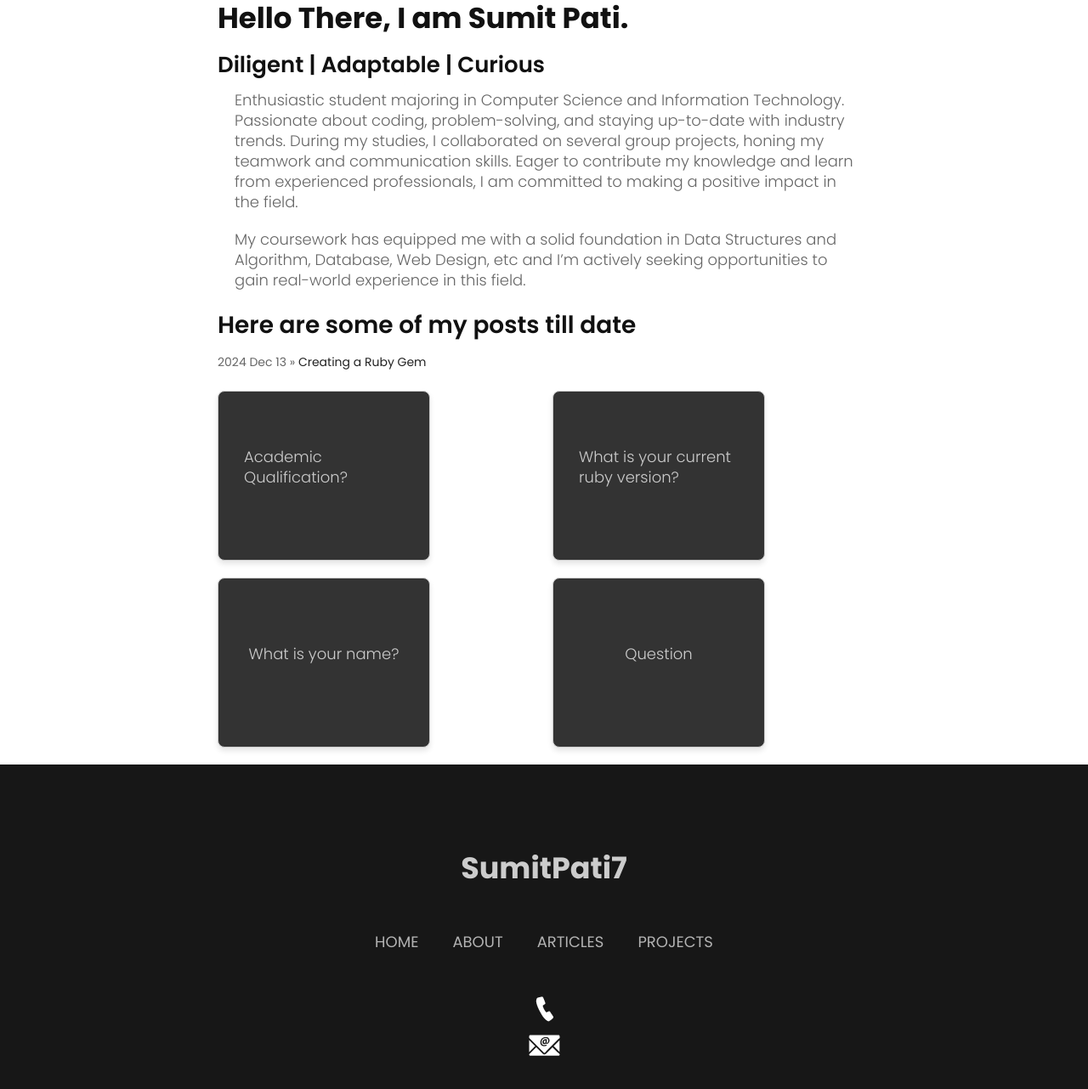
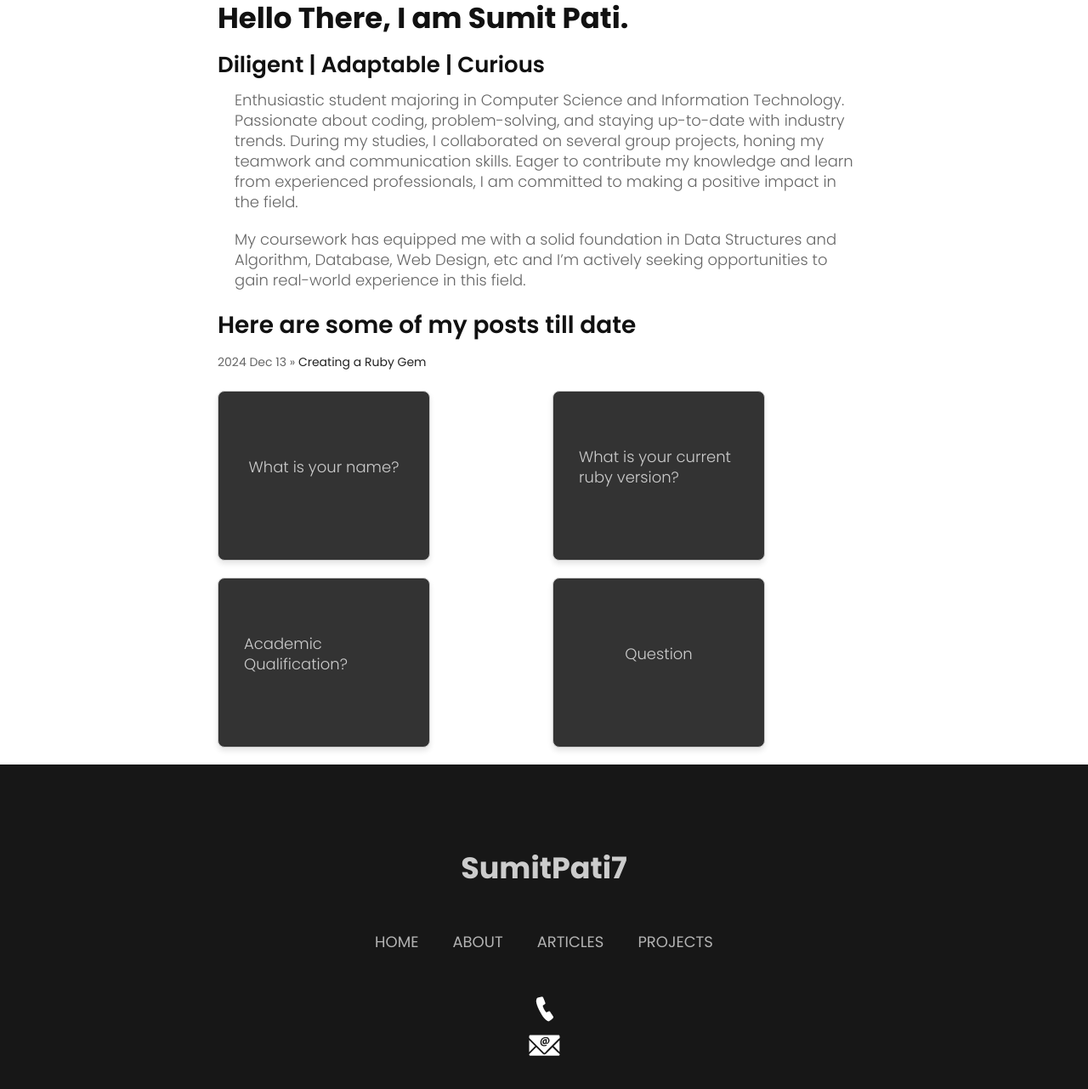
Before and after one commit to sumitpati7/blog, a Jekyll site: the page built from index.md, in a window 1280 px wide, cut to the strip 83-1384 px from the top of the page. Shown: the top 1282 px of the strip at 85% size. Built offline with Jekyll 4.4.1, drawn with Linux system fonts in a browser that asks for light colours; nearby versions of some CDN libraries; some web fonts are replaced; comment, search, counter and statistics services are not loaded.

Commit message:
auto commit

```diff
--- a/index.md
+++ b/index.md
@@ -2,14 +2,14 @@
 layout: default
 title: SumitPati7
 flashcards:
-  - question: Academic Qualification?
-    answer: Bachelor in CSIT
+  - question: What is your name?
+    answer: My name is **Sumit Pati**.
 
   - question: What is your current ruby version?
     answer: 3\.3.4
 
-  - question: What is your name?
-    answer: My name is **Sumit Pati**.
+  - question: Academic Qualification?
+    answer: Bachelor in CSIT
 
   - question: Question
     answer: Answer
```
